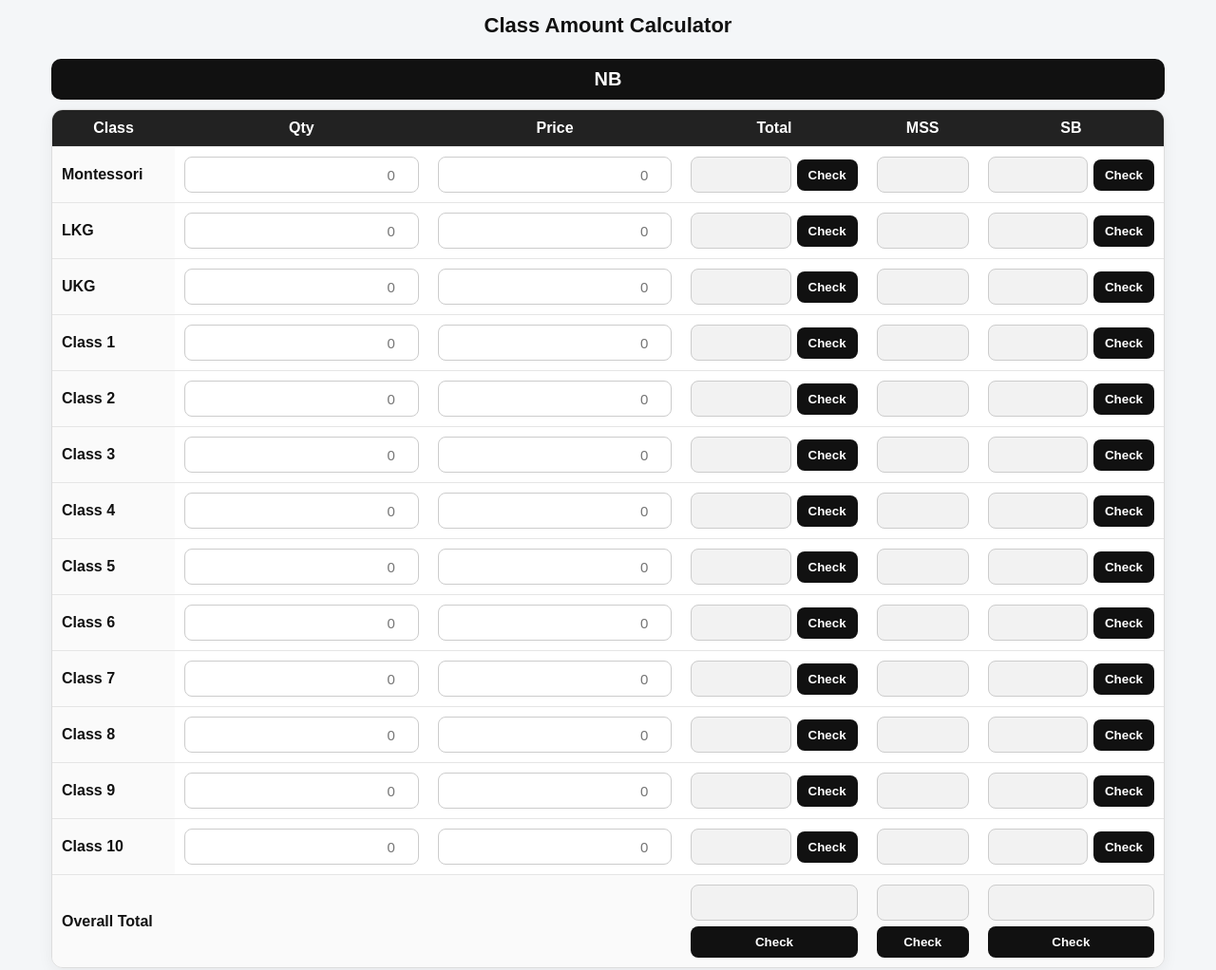
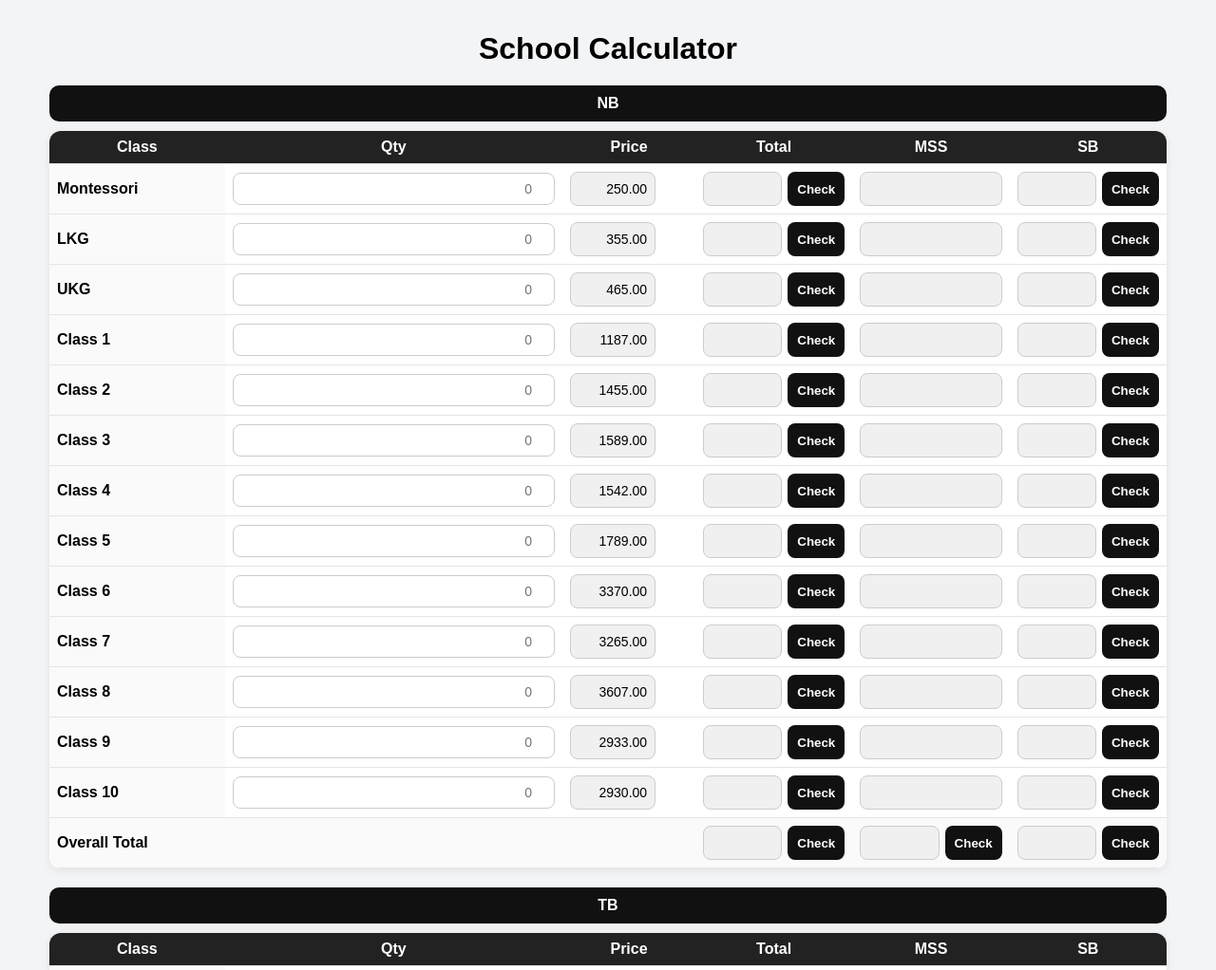
Before and after one commit to kettekee/mssb, a plain HTML site: page index.html in a window 1280 px wide. Shown: the top 1022 px of the page at 95% size. Drawn offline with Linux system fonts and the light colour scheme.

Commit message:
Add files via upload

```diff
--- a/index.html
+++ b/index.html
@@ -1,147 +1,146 @@
 <!DOCTYPE html>
 <html lang="en">
 <head>
-  <meta charset="UTF-8" />
-  <meta name="viewport" content="width=device-width, initial-scale=1.0" />
-  <title>Class Amount Calculator</title>
+<meta charset="UTF-8">
+<meta name="viewport" content="width=device-width, initial-scale=1.0">
+<title>School Calculator</title>
+
 <style>
-    * { box-sizing: border-box; }
+* {
+  box-sizing: border-box;
+}
 
 body {
   margin: 0;
   font-family: Arial, sans-serif;
-      background: #f4f6f8;
-      color: #111;
+  background: #f3f4f6;
 }
 
-    .page {
+.container {
   max-width: 1200px;
-      margin: 0 auto;
-      padding: 14px;
+  margin: auto;
+  padding: 12px;
 }
 
 h1 {
-      font-size: 22px;
-      margin: 0 0 16px;
   text-align: center;
+  margin-bottom: 10px;
 }
 
-    h2 {
-      font-size: 20px;
-      margin: 22px 0 10px;
-      text-align: center;
+.section-title {
   background: #111;
-      color: #fff;
+  color: white;
   padding: 10px;
   border-radius: 10px;
+  text-align: center;
+  margin: 20px 0 10px;
+  font-weight: bold;
 }
 
 .table-wrap {
   overflow-x: auto;
-      background: #fff;
-      border: 1px solid #ddd;
+  background: white;
   border-radius: 12px;
-      box-shadow: 0 4px 16px rgba(0,0,0,0.06);
-      margin-bottom: 22px;
+  box-shadow: 0 2px 10px rgba(0,0,0,0.08);
 }
 
 table {
   width: 100%;
-      min-width: 850px;
+  min-width: 820px;
   border-collapse: collapse;
 }
 
 th, td {
   border-bottom: 1px solid #e5e5e5;
-      padding: 10px;
+  padding: 8px;
   text-align: center;
-      vertical-align: middle;
 }
 
 th {
   background: #222;
-      color: #fff;
-      font-weight: 600;
+  color: white;
 }
 
 .class-name {
   text-align: left;
-      font-weight: 700;
-      white-space: nowrap;
+  font-weight: bold;
   background: #fafafa;
 }
 
-    input, output {
-      display: block;
+input, .display-box {
   width: 100%;
-      min-width: 85px;
-      padding: 9px;
+  padding: 8px;
+  border-radius: 8px;
   border: 1px solid #ccc;
-      border-radius: 8px;
-      font-size: 15px;
+  font-size: 14px;
   text-align: right;
-      background: #fff;
-      min-height: 38px;
 }
 
-    output {
-      background: #f2f2f2;
-      color: #111;
+.display-box {
+  background: #f0f0f0;
+  min-height: 36px;
+  display: flex;
+  align-items: center;
+  justify-content: flex-end;
 }
 
-    .field-with-btn {
+.small-box {
+  max-width: 90px;
+}
+
+.btn-wrap {
   display: grid;
   grid-template-columns: 1fr auto;
   gap: 6px;
-      align-items: center;
 }
 
 button {
-      border: 0;
+  border: none;
+  background: #111;
+  color: white;
   border-radius: 8px;
-      padding: 9px 12px;
-      background: #111;
-      color: #fff;
-      font-weight: 700;
+  padding: 8px 10px;
   cursor: pointer;
-      white-space: nowrap;
+  font-weight: bold;
 }
 
-    button:hover { background: #333; }
+button:hover {
+  background: #333;
+}
 
 tfoot td {
   background: #fafafa;
-      font-weight: 700;
-      border-bottom: 0;
 }
 
-    .overall-cell {
-      display: grid;
-      gap: 6px;
+@media(max-width:700px) {
+  table {
+    min-width: 760px;
   }
 
-    @media (max-width: 700px) {
-      .page { padding: 10px; }
-      h1 { font-size: 18px; }
-      h2 { font-size: 17px; }
-      th, td { padding: 8px; }
-      input, output {
-        min-width: 75px;
-        font-size: 14px;
+  th, td {
+    padding: 6px;
   }
+
   button {
-        padding: 8px 10px;
+    padding: 7px 8px;
+    font-size: 12px;
+  }
+
+  input, .display-box {
     font-size: 13px;
   }
 }
 </style>
 </head>
+
 <body>
-  <div class="page">
-    <h1>Class Amount Calculator</h1>
 
-    <section>
-      <h2>NB</h2>
+<div class="container">
+
+<h1>School Calculator</h1>
+
+<div class="section-title">NB</div>
+
 <div class="table-wrap">
 <table>
 <thead>
@@ -154,38 +153,43 @@
 <th>SB</th>
 </tr>
 </thead>
-          <tbody id="nbRows"></tbody>
+
+<tbody id="nb-body"></tbody>
+
 <tfoot>
 <tr>
 <td class="class-name">Overall Total</td>
 <td></td>
 <td></td>
+
 <td>
-                <div class="overall-cell">
-                  <output id="nb-grand-total"></output>
-                  <button onclick="calculateGrand('nb', 'total')">Check</button>
+<div class="btn-wrap">
+<div class="display-box" id="nb-grand-total"></div>
+<button onclick="calculateGrand('nb','total')">Check</button>
 </div>
 </td>
+
 <td>
-                <div class="overall-cell">
-                  <output id="nb-grand-mss"></output>
-                  <button onclick="calculateGrand('nb', 'mss')">Check</button>
+<div class="btn-wrap">
+<div class="display-box" id="nb-grand-mss"></div>
+<button onclick="calculateGrand('nb','mss')">Check</button>
 </div>
 </td>
+
 <td>
-                <div class="overall-cell">
-                  <output id="nb-grand-sb"></output>
-                  <button onclick="calculateGrand('nb', 'sb')">Check</button>
+<div class="btn-wrap">
+<div class="display-box" id="nb-grand-sb"></div>
+<button onclick="calculateGrand('nb','sb')">Check</button>
 </div>
 </td>
+
 </tr>
 </tfoot>
 </table>
 </div>
-    </section>
 
-    <section>
-      <h2>TB</h2>
+<div class="section-title">TB</div>
+
 <div class="table-wrap">
 <table>
 <thead>
@@ -198,131 +202,144 @@
 <th>SB</th>
 </tr>
 </thead>
-          <tbody id="tbRows"></tbody>
+
+<tbody id="tb-body"></tbody>
+
 <tfoot>
 <tr>
 <td class="class-name">Overall Total</td>
 <td></td>
 <td></td>
+
 <td>
-                <div class="overall-cell">
-                  <output id="tb-grand-total"></output>
-                  <button onclick="calculateGrand('tb', 'total')">Check</button>
+<div class="btn-wrap">
+<div class="display-box" id="tb-grand-total"></div>
+<button onclick="calculateGrand('tb','total')">Check</button>
 </div>
 </td>
+
 <td>
-                <div class="overall-cell">
-                  <output id="tb-grand-mss"></output>
-                  <button onclick="calculateGrand('tb', 'mss')">Check</button>
+<div class="btn-wrap">
+<div class="display-box" id="tb-grand-mss"></div>
+<button onclick="calculateGrand('tb','mss')">Check</button>
 </div>
 </td>
+
 <td>
-                <div class="overall-cell">
-                  <output id="tb-grand-sb"></output>
-                  <button onclick="calculateGrand('tb', 'sb')">Check</button>
+<div class="btn-wrap">
+<div class="display-box" id="tb-grand-sb"></div>
+<button onclick="calculateGrand('tb','sb')">Check</button>
 </div>
 </td>
+
 </tr>
 </tfoot>
 </table>
 </div>
-    </section>
+
 </div>
 
 <script>
+
 const classes = [
-      "Montessori", "LKG", "UKG",
-      "Class 1", "Class 2", "Class 3", "Class 4", "Class 5",
-      "Class 6", "Class 7", "Class 8", "Class 9", "Class 10"
+"Montessori","LKG","UKG",
+"Class 1","Class 2","Class 3","Class 4","Class 5",
+"Class 6","Class 7","Class 8","Class 9","Class 10"
 ];
 
-    const sections = {
-      nb: { rowsId: "nbRows", mssPercent: 25, sbPercent: 75 },
-      tb: { rowsId: "tbRows", mssPercent: 18, sbPercent: 82 }
-    };
+const nbPrices = [250, 355, 465, 1187, 1455, 1589, 1542, 1789, 3370, 3265, 3607, 2933, 2930];
+const tbPrices = [2150, 2809, 3439, 3094, 3134, 3889, 3799, 3354, 4359, 4534, 4609, 5350, 4370];
 
-    function buildSection(sectionKey) {
-      const tbody = document.getElementById(sections[sectionKey].rowsId);
+function buildTable(section, prices, mssPercent, sbPercent) {
 
-      classes.forEach((className, index) => {
-        const tr = document.createElement("tr");
+  const body = document.getElementById(section + "-body");
 
-        tr.innerHTML = `
-          <td class="class-name">${className}</td>
+  classes.forEach((name, index) => {
+
+    const row = document.createElement("tr");
+
+    row.innerHTML = `
+      <td class="class-name">${name}</td>
 
       <td>
-            <input type="number" min="0" step="1" id="${sectionKey}-qty-${index}" placeholder="0" />
+        <input type="number" min="0" id="${section}-qty-${index}" placeholder="0">
       </td>
 
       <td>
-            <input type="number" min="0" step="0.01" id="${sectionKey}-price-${index}" placeholder="0" />
+        <div class="display-box small-box">${prices[index].toFixed(2)}</div>
       </td>
 
       <td>
-            <div class="field-with-btn">
-              <output id="${sectionKey}-total-${index}"></output>
-              <button onclick="calculateRowTotal('${sectionKey}', ${index})">Check</button>
+        <div class="btn-wrap">
+          <div class="display-box" id="${section}-total-${index}"></div>
+          <button onclick="calculateTotal('${section}', ${index}, ${prices[index]})">Check</button>
         </div>
       </td>
 
       <td>
-            <output id="${sectionKey}-mss-${index}"></output>
+        <div class="display-box" id="${section}-mss-${index}"></div>
       </td>
 
       <td>
-            <div class="field-with-btn">
-              <output id="${sectionKey}-sb-${index}"></output>
-              <button onclick="calculateRowSplit('${sectionKey}', ${index})">Check</button>
+        <div class="btn-wrap">
+          <div class="display-box" id="${section}-sb-${index}"></div>
+          <button onclick="calculateSplit('${section}', ${index}, ${mssPercent}, ${sbPercent})">Check</button>
         </div>
       </td>
     `;
 
-        tbody.appendChild(tr);
+    body.appendChild(row);
+
   });
 }
 
-    buildSection("nb");
-    buildSection("tb");
-
-    function getValue(id) {
-      const element = document.getElementById(id);
-      return Number(element.value || element.textContent) || 0;
-    }
+buildTable("nb", nbPrices, 25, 75);
+buildTable("tb", tbPrices, 18, 82);
 
 function setValue(id, value) {
   document.getElementById(id).textContent = value.toFixed(2);
 }
 
-    function calculateRowTotal(sectionKey, index) {
-      const qty = getValue(`${sectionKey}-qty-${index}`);
-      const price = getValue(`${sectionKey}-price-${index}`);
-      setValue(`${sectionKey}-total-${index}`, qty * price);
+function getValue(id) {
+  return Number(document.getElementById(id).textContent) || 0;
 }
 
-    function calculateRowSplit(sectionKey, index) {
-      let total = getValue(`${sectionKey}-total-${index}`);
+function calculateTotal(section, index, price) {
 
-      if (total === 0) {
-        calculateRowTotal(sectionKey, index);
-        total = getValue(`${sectionKey}-total-${index}`);
+  const qty = Number(document.getElementById(`${section}-qty-${index}`).value) || 0;
+
+  const total = qty * price;
+
+  setValue(`${section}-total-${index}`, total);
 }
 
-      const mssPercent = sections[sectionKey].mssPercent / 100;
-      const sbPercent = sections[sectionKey].sbPercent / 100;
+function calculateSplit(section, index, mssPercent, sbPercent) {
 
-      setValue(`${sectionKey}-mss-${index}`, total * mssPercent);
-      setValue(`${sectionKey}-sb-${index}`, total * sbPercent);
+  let total = getValue(`${section}-total-${index}`);
+
+  if(total === 0) {
+    return;
   }
 
-    function calculateGrand(sectionKey, column) {
+  const mss = total * (mssPercent / 100);
+  const sb = total * (sbPercent / 100);
+
+  setValue(`${section}-mss-${index}`, mss);
+  setValue(`${section}-sb-${index}`, sb);
+}
+
+function calculateGrand(section, type) {
+
   let sum = 0;
 
   classes.forEach((_, index) => {
-        sum += getValue(`${sectionKey}-${column}-${index}`);
+    sum += getValue(`${section}-${type}-${index}`);
   });
 
-      setValue(`${sectionKey}-grand-${column}`, sum);
+  setValue(`${section}-grand-${type}`, sum);
 }
+
 </script>
+
 </body>
 </html>
```
Lines whose indentation alone changed are shown as unchanged.
